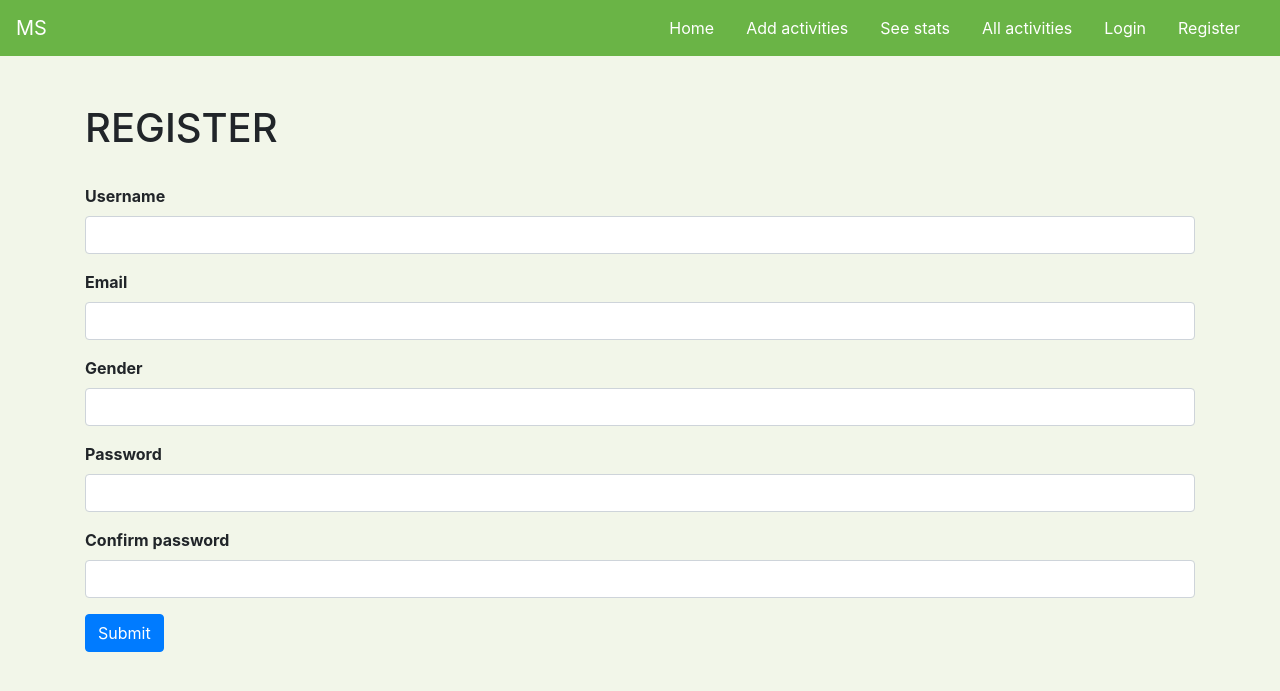
After one commit to kamilaurbanczyk/multisport-statistics, a Flask app: page /register in a window 1280 px wide. The commit adds this page. Shown: the top 691 px of the page. Run offline with Flask 2, Linux system fonts and the light colour scheme; some libraries are stand-ins or nearby versions.

Commit message:
Add logging system
Logging systems: added register and login pages, access to endlines
depending on logged_in status

```diff
--- a/app.py
+++ b/app.py
@@ -26,6 +26,15 @@ class Multisport(db.Model):
     training_rate = db.Column(db.Integer, nullable=True)
 
 
+class User(db.Model):
+    id = db.Column(db.Integer, primary_key=True)
+    gender = db.Column(db.String(50))
+    username = db.Column(db.String(70), unique=True)
+    email = db.Column(db.String(200))
+    password = db.Column(db.String(100))  # how to encrypt?
+    join_date = db.Column(db.DateTime)
+
+
 from views import *
 
 if __name__ == "__main__":
--- a/templates/includes/_navbar.html
+++ b/templates/includes/_navbar.html
@@ -1,5 +1,5 @@
 <nav class="navbar navbar-expand-md">
-    <a class="navbar-brand" href="#">Logo</a>
+    <a class="navbar-brand" href="#">MS</a>
     <button class="navbar-toggler navbar-dark" type="button" data-toggle="collapse" data-target="#main-navigation">
         <span class="navbar-toggler-icon"></span>
     </button>
@@ -17,12 +17,16 @@
             <li class="nav-item">
                 <a class="nav-link" href="/all_activities">All activities</a>
             </li>
-            <li class="nav-item">
-                <a class="nav-link" href="/about">About us</a>
-            </li>
-            <li class="nav-item">
-                <a class="nav-link" href="/contact">Contact</a>
-            </li>
+            {% if session.logged_in %}
+                <li><a class="nav-link" href="/logout">Logout</a></li>
+            {% else %}
+                <li class="nav-item">
+                    <a class="nav-link" href="/login">Login</a>
+                </li>
+                <li class="nav-item">
+                    <a class="nav-link" href="/register">Register</a>
+                </li>
+            {% endif %}
         </ul>
     </div>
 </nav>
--- /dev/null
+++ b/templates/register.html
@@ -0,0 +1,27 @@
+{% extends 'layout.html'%}
+
+{% block body %}
+<br/>
+<h1>REGISTER</h1><br/>
+{% from 'includes/_formhelpers.html' import render_field %}
+<form method="POST" action="">
+    <div class="form-group">
+        {{render_field(form.username, class_= 'form-control')}}
+    </div>
+    <div class="form-group">
+        {{render_field(form.email, class_= 'form-control')}}
+    </div>
+    <div class="form-group">
+        {{render_field(form.gender, class_= 'form-control')}}
+    </div>
+    <div class="form-group">
+        {{render_field(form.password, class_= 'form-control')}}
+    </div>
+    <div class="form-group">
+        {{render_field(form.confirm, class_= 'form-control')}}
+    </div>
+    <p><input type="submit" class="btn btn-primary", value="Submit"></p>
+</form>
+
+
+{% endblock %}
--- a/templates/stats.html
+++ b/templates/stats.html
@@ -11,7 +11,5 @@
     <h4>The least popular classes: {{least_popular}}</h4>
     <h4>Average rating of classes: {{average_class_rate}} </h4>
     <h4>Average rating of your performance: {{average_training_rate}} </h4>
-    <h4>The highest rated instructor: with raiting:</h4>
-    <h4>The lowest rated instructor: with raiting:</h4>
 </div>
 {% endblock %}
--- a/views.py
+++ b/views.py
@@ -1,8 +1,13 @@
-from app import app, db, Multisport
+from app import app, db, Multisport, User
 from flask import render_template, request, redirect, url_for, flash
-from wtforms import Form, StringField, DateTimeField, IntegerField, validators
+from flask import session as session_flask
+from wtforms import Form, StringField, DateTimeField, IntegerField, validators, PasswordField
 from sqlalchemy import func, create_engine
 from sqlalchemy.orm import sessionmaker
+from passlib.hash import sha256_crypt
+from operator import itemgetter
+from datetime import datetime
+from functools import wraps
 
 engine = create_engine('mysql://root:23101996Kamila@localhost/multisport', echo=False)
 Session = sessionmaker(bind=engine)
@@ -21,6 +26,95 @@ class ActivityForm(Form):
     training_rate = IntegerField('Training rate')
 
 
+class RegisterForm(Form):
+    username = StringField('Username', [validators.Length(min=1, max=70)])
+    email = StringField('Email', [validators.Length(min=1, max=200)])
+    gender = StringField('Gender', [validators.Length(min=1, max=70)])
+    password = PasswordField('Password', [
+        validators.Length(min=8, max=50),
+        validators.DataRequired(),
+        validators.EqualTo('confirm', message='Passwords do not match')
+    ])
+    confirm = PasswordField('Confirm password')
+
+
+class LoginForm(Form):
+    username = StringField('Username', [validators.Length(min=1, max=70)])
+    password = PasswordField('Password', [
+        validators.Length(min=8, max=50),
+        validators.DataRequired()
+    ])
+
+
+@app.route('/register', methods=['POST', 'GET'])
+def register():
+    form = RegisterForm(request.form)
+
+    if request.method == 'POST' and form.validate():
+        username = form.username.data
+        email = form.email.data
+        gender = form.gender.data
+        password = sha256_crypt.encrypt(str(form.password.data))
+        join_date = datetime.today()
+
+        new_user = User(username=username, email=email, gender=gender, password=password, join_date=join_date)
+
+        db.session.add(new_user)
+        db.session.commit()
+
+        flash('You are now registered and can log in.', 'success')
+        redirect(url_for('/index'))
+
+    return render_template('register.html', form=form)
+
+
+@app.route('/login', methods=['POST', 'GET'])
+def login():
+    form = LoginForm(request.form)
+
+    if request.method == 'POST' and form.validate():
+        username = form.username.data
+        password_candidate = form.password.data
+
+        result = User.query.filter(User.username == username).first()
+
+        if result:
+            password = result.password
+
+            # Compare passwords
+            if sha256_crypt.verify(password_candidate, password):
+                session_flask['logged_in'] = True
+                session_flask['username'] = username
+
+                flash('You are now logged in', 'success')
+                # app.logger.info('PASSWORD MATCHED')  <- shows up only in console!
+                return redirect(url_for('see_activities'))
+            else:
+                error = 'Invalid login'
+                return render_template('/login.html', error=error)
+
+    return render_template('login.html', form=form)
+
+
+def is_logged_in(f):
+    @wraps(f)
+    def wrap(*args, **kwargs):
+        if 'logged_in' in session_flask:
+            return f(*args, **kwargs)
+        else:
+            flash('Unauthorized, please login.', 'danger')
+            return redirect(url_for('login'))
+    return wrap
+
+
+@app.route('/logout')
+@is_logged_in
+def logout():
+    session_flask.clear()
+    flash('You are now logged out', 'success')
+    return redirect(url_for('login'))
+
+
 @app.route('/')
 def index():
     return render_template('index.html')
@@ -37,11 +131,13 @@ def contact():
 
 
 @app.route('/activities')
+@is_logged_in
 def add():
     return render_template('activities.html')
 
 
 @app.route('/filter')
+@is_logged_in
 def show_stats():
     classes = set()
     instructors = set()
@@ -56,6 +152,7 @@ def show_stats():
 
 
 @app.route('/submit', methods=['GET', 'POST'])
+@is_logged_in
 def submit():
     if request.method == 'POST':
         gender = request.form.get('gender')
@@ -78,6 +175,7 @@ def submit():
 
 
 @app.route('/stats', methods=['POST', 'GET'])
+@is_logged_in
 def see_stats():
     if request.method == 'POST':
         school = request.form.getlist('school')
@@ -98,14 +196,16 @@ def see_stats():
                                        Multisport.instructor.in_(instructors), Multisport.date >= start_date,
                                        Multisport.date <= end_date).all()
 
+        class_categories = sorted(class_categories, key=itemgetter(0))
+
         if len(class_categories) > 1:
-            least_popular = class_categories[-1][1]
+            least_popular = class_categories[0][1]
         else:
             least_popular = '---'
 
-        most_popular = class_categories[0][1]
+        most_popular = class_categories[-1][1]
 
-        for category in class_categories:
+        for category in sorted(class_categories, key=itemgetter(0)):
             print('style: {}, {} classes'.format(category[1], category[0]))
 
         for r in results:
@@ -128,6 +228,7 @@ def see_stats():
 
 
 @app.route('/all_activities')
+@is_logged_in
 def see_activities():
     activities = Multisport.query.all()
 
@@ -139,6 +240,7 @@ def see_activities():
 
 
 @app.route('/edit_activity/<id>', methods=['POST', 'GET'])
+@is_logged_in
 def edit_activity(id):
     activity = Multisport.query.filter(Multisport.id == id).first()
 
@@ -181,6 +283,7 @@ def edit_activity(id):
     return render_template('edit_activity.html', form=form)
 
 @app.route('/delete_activity/<id>', methods=['POST'])
+@is_logged_in
 def delete_activity(id):
     activity = Multisport.query.filter(Multisport.id == id).first()
     db.session.delete(activity)
```
Also changed, not shown: templates/login.html (added, +15 -0 lines).
